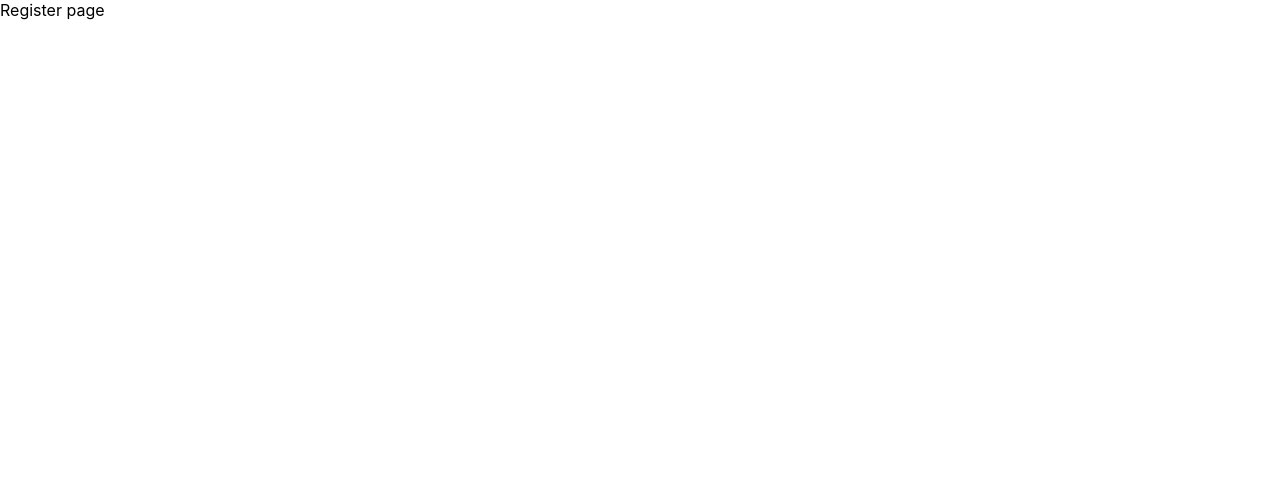
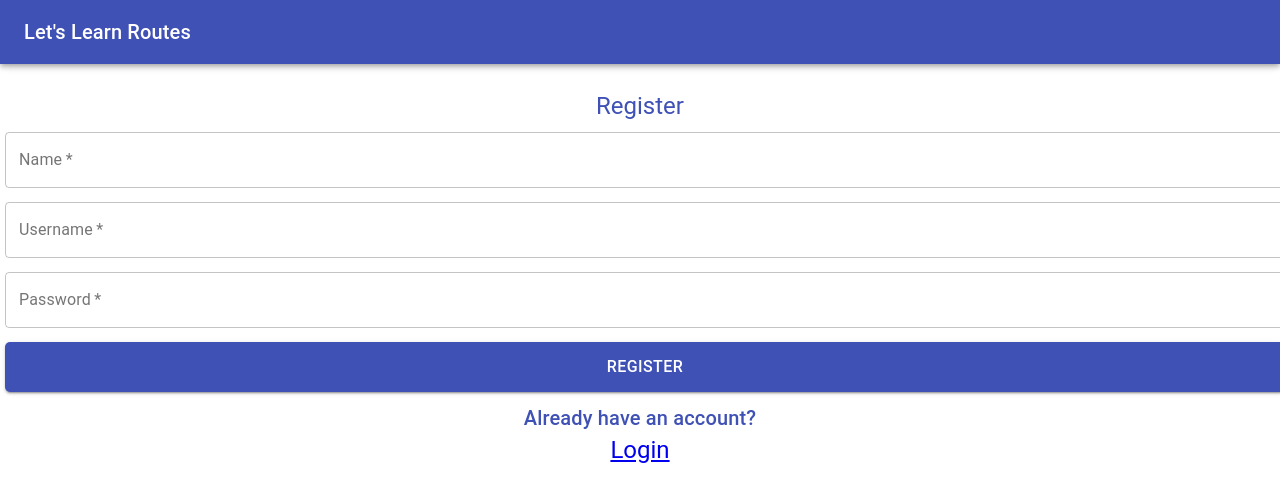
Before and after one commit to Ahmad5633/learning-react-js, a React (Create React App) app: page /register in a window 1280 px wide. Shown: the top 502 px of the page. Built offline with nearby package versions, Linux system fonts and the light colour scheme.

Commit message:
Session management

```diff
--- a/package.json
+++ b/package.json
@@ -3,9 +3,13 @@
   "version": "0.1.0",
   "private": true,
   "dependencies": {
+    "@material-ui/core": "^4.12.4",
+    "@material-ui/icons": "^4.11.3",
     "@testing-library/jest-dom": "^5.17.0",
     "@testing-library/react": "^13.4.0",
     "@testing-library/user-event": "^13.5.0",
+    "antd": "^5.19.1",
+    "node-localstorage": "^3.0.5",
     "react": "^18.3.1",
     "react-dom": "^18.3.1",
     "react-router-dom": "^6.24.1",
--- a/src/App.js
+++ b/src/App.js
@@ -1,10 +1,16 @@
 import { BrowserRouter, Routes, Route } from "react-router-dom";
-
+import "./App.css";
 import Login from "./pages/login";
 import Register from "./pages/register";
 import Home from "./pages/home";
+import React from "react";
 
 function App() {
+  React.useEffect(() => {
+    if (!localStorage.getItem("users")) {
+      localStorage.setItem("users", JSON.stringify([]));
+    }
+  });
   return (
     <BrowserRouter>
       <Routes>
--- a/src/pages/home.jsx
+++ b/src/pages/home.jsx
@@ -1,5 +1,92 @@
-function Home() {
-  return <div>Home page</div>;
-}
+import "../App.css";
+import React from "react";
+import { Typography, AppBar, Toolbar } from "@material-ui/core";
+import { Table, Button } from "antd";
+import { useNavigate } from "react-router-dom";
+
+const Home = () => {
+  const [users, setUsers] = React.useState([]);
+  const [loggedInUser, setLoggedInUser] = React.useState(null);
+  const navigate = useNavigate();
+
+  React.useEffect(() => {
+    if (!localStorage.getItem("token")) {
+      navigate("/login");
+    } else {
+      const users = JSON.parse(localStorage.getItem("users"));
+      const loggedInUser = JSON.parse(localStorage.getItem("token"));
+      setUsers(users);
+      setLoggedInUser(loggedInUser);
+    }
+  }, [navigate]);
+
+  const deleteUser = async (username) => {
+    const newUsers = users.filter((user) => user.username !== username);
+    setUsers(newUsers);
+    localStorage.setItem("users", JSON.stringify(newUsers));
+    if (loggedInUser.username === username) {
+      localStorage.removeItem("token");
+      navigate("/login");
+    }
+  };
+
+  const logout = () => {
+    localStorage.removeItem("token");
+    navigate("/login");
+  };
+
+  const columns = [
+    {
+      title: "Name",
+      dataIndex: "name",
+      key: "name",
+    },
+    {
+      title: "Username",
+      dataIndex: "username",
+      key: "username",
+    },
+    {
+      title: "Action",
+      key: "action",
+      render: (text, record) => (
+        <Button color="primary" onClick={() => deleteUser(record.username)}>
+          Delete
+        </Button>
+      ),
+    },
+  ];
+
+  return (
+    <div className="App">
+      <AppBar>
+        <Toolbar>
+          <div
+            style={{
+              display: "flex",
+              justifyContent: "space-between",
+              width: "100%",
+            }}
+          >
+            <Typography variant="h6" color="inherit">
+              Let's Learn Routes
+            </Typography>
+            <Button onClick={logout}>Logout</Button>
+          </div>
+        </Toolbar>
+      </AppBar>
+      <div style={{ marginTop: "90px" }} />
+      {loggedInUser && (
+        <h2 variant="h5" color="">
+          Welcome {loggedInUser.name}!
+        </h2>
+      )}
+      <Typography variant="h5" color="primary">
+        Users
+      </Typography>
+      <Table columns={columns} dataSource={users} />
+    </div>
+  );
+};
 
 export default Home;
--- a/src/pages/login.jsx
+++ b/src/pages/login.jsx
@@ -1,5 +1,95 @@
-function Login() {
-  return <div>Login page</div>;
-}
+import "../App.css";
+import React from "react";
+import {
+  Typography,
+  AppBar,
+  Toolbar,
+  TextField,
+  Button,
+} from "@material-ui/core";
+import { Link, useNavigate } from "react-router-dom";
+
+const Login = () => {
+  const navigate = useNavigate();
+  React.useEffect(() => {
+    if (localStorage.getItem("token")) {
+      navigate("/");
+    }
+  }, []);
+
+  const onSubmit = async (e) => {
+    e.preventDefault();
+    const users = JSON.parse(localStorage.getItem("users"));
+    const userExists = users.find(
+      (user) =>
+        user.username === e.target.username.value &&
+        user.password === e.target.password.value
+    );
+    if (userExists) {
+      localStorage.setItem("token", JSON.stringify(userExists));
+      navigate("/");
+    } else {
+      alert("User does not exist");
+    }
+  };
+  const customStyle = {
+    margin: "5px",
+    marginTop: "10px",
+    marginBottom: "10px",
+    width: "100%",
+    height: "50px",
+    borderRadius: "5px",
+    fontSize: "16px",
+  };
+
+  return (
+    <div className="App">
+      <AppBar>
+        <Toolbar>
+          <Typography variant="h6" color="inherit">
+            Let's Learn Routes
+          </Typography>
+        </Toolbar>
+      </AppBar>
+      <div style={{ marginTop: "90px" }} />
+
+      <Typography variant="h5" color="primary">
+        Login
+      </Typography>
+      <form onSubmit={onSubmit}>
+        <TextField
+          style={customStyle}
+          type="text"
+          label="Username"
+          variant="outlined"
+          name="username"
+          required
+        />
+        <TextField
+          style={customStyle}
+          type="password"
+          label="Password"
+          variant="outlined"
+          name="password"
+          required
+        />
+        <Button
+          style={customStyle}
+          variant="contained"
+          color="primary"
+          type="submit"
+        >
+          Login
+        </Button>
+      </form>
+      <Typography variant="h6" color="primary">
+        Already have an account?
+      </Typography>
+      <Typography variant="h5" color="primary">
+        <Link to="/register">Register</Link>
+      </Typography>
+    </div>
+  );
+};
 
 export default Login;
--- a/src/pages/register.jsx
+++ b/src/pages/register.jsx
@@ -1,5 +1,108 @@
-function Register() {
-  return <div>Register page</div>;
-}
+import "../App.css";
+import React from "react";
+import {
+  Typography,
+  AppBar,
+  Toolbar,
+  TextField,
+  Button,
+} from "@material-ui/core";
+import { Link, useNavigate } from "react-router-dom";
+
+const Register = () => {
+  const navigate = useNavigate();
+
+  React.useEffect(() => {
+    if (localStorage.getItem("token")) {
+      navigate("/");
+    }
+  }, []);
+
+  const onSubmit = async (e) => {
+    e.preventDefault();
+    const users = JSON.parse(localStorage.getItem("users"));
+    const userExists = users.find(
+      (user) => user.username === e.target.username.value
+    );
+    if (!userExists) {
+      const user = {
+        name: e.target.name.value,
+        username: e.target.username.value,
+        password: e.target.password.value,
+      };
+      users.push(user);
+      localStorage.setItem("users", JSON.stringify(users));
+      navigate("/login");
+    } else {
+      alert("User already exists");
+    }
+  };
+  const customStyle = {
+    margin: "5px",
+    marginTop: "10px",
+    marginBottom: "10px",
+    width: "100%",
+    height: "50px",
+    borderRadius: "5px",
+    fontSize: "16px",
+  };
+
+  return (
+    <div className="App">
+      <AppBar>
+        <Toolbar>
+          <Typography variant="h6" color="inherit">
+            Let's Learn Routes
+          </Typography>
+        </Toolbar>
+      </AppBar>
+      <div style={{ marginTop: "90px" }} />
+
+      <Typography variant="h5" color="primary">
+        Register
+      </Typography>
+      <form onSubmit={onSubmit}>
+        <TextField
+          style={customStyle}
+          type="text"
+          label="Name"
+          variant="outlined"
+          name="name"
+          required
+        />
+        <TextField
+          style={customStyle}
+          type="text"
+          label="Username"
+          variant="outlined"
+          name="username"
+          required
+        />
+        <TextField
+          style={customStyle}
+          type="password"
+          label="Password"
+          variant="outlined"
+          name="password"
+          required
+        />
+        <Button
+          style={customStyle}
+          variant="contained"
+          color="primary"
+          type="submit"
+        >
+          Register
+        </Button>
+      </form>
+      <Typography variant="h6" color="primary">
+        Already have an account?
+      </Typography>
+      <Typography variant="h5" color="primary">
+        <Link to="/login">Login</Link>
+      </Typography>
+    </div>
+  );
+};
 
 export default Register;
```
Also changed, not shown: 1 other file (tests, documents, lock files or other folders).
